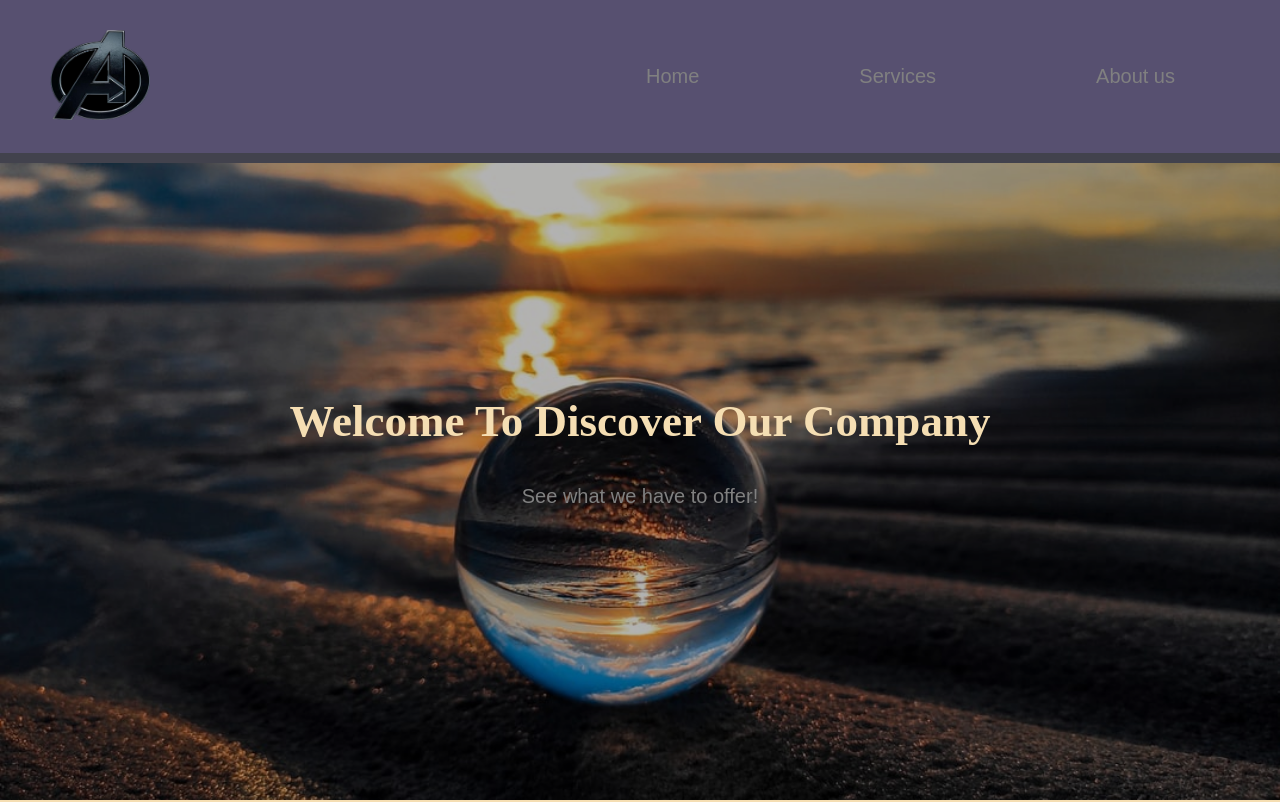
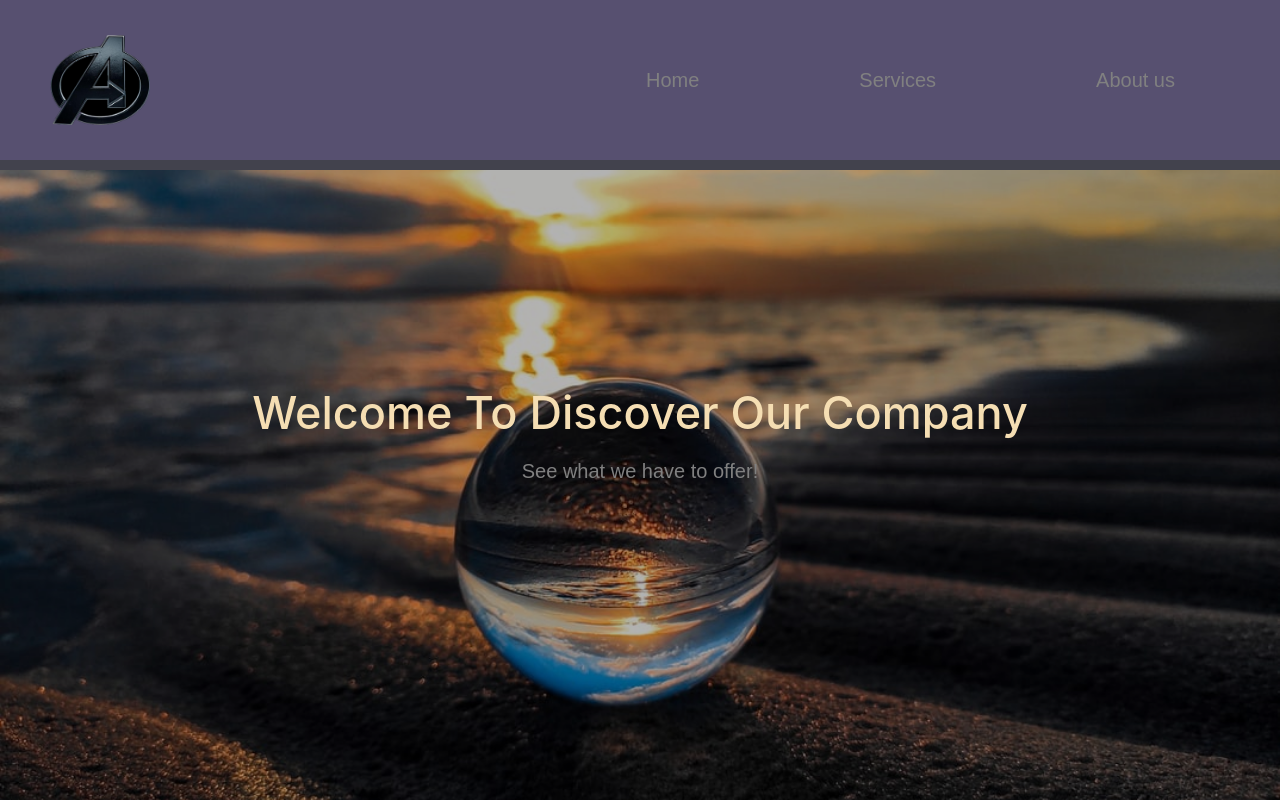
Before and after one commit to meliiiiz/grupparbete1, a plain HTML site: page awesomegroup1/html/about.html in a window 1280 px wide. Shown: the top 802 px of the page. Drawn offline with nearby package versions, Linux system fonts and the light colour scheme.

Commit message:
Add files via upload

```diff
--- a/awesomegroup1/html/about.html
+++ b/awesomegroup1/html/about.html
@@ -7,6 +7,8 @@
     <meta name="description" content="groupprojekt one in webdevelopment">
     <title>AWESOMEGROUP1</title>
     <link rel="stylesheet" href="https://cdnjs.cloudflare.com/ajax/libs/font-awesome/4.7.0/css/font-awesome.min.css">
+    <link rel="stylesheet" href="https://cdnjs.cloudflare.com/ajax/libs/twitter-bootstrap/4.1.3/css/bootstrap.min.css">
+    <link rel="stylesheet" href="https://cdnjs.cloudflare.com/ajax/libs/ionicons/2.0.1/css/ionicons.min.css">
     <link rel="stylesheet" href="../css/awesomegroup1.css">
 </head>
 <body>
```
Also changed, not shown: awesomegroup1/html/services.html (+2 -0 lines). Lines whose indentation alone changed are shown as unchanged.
